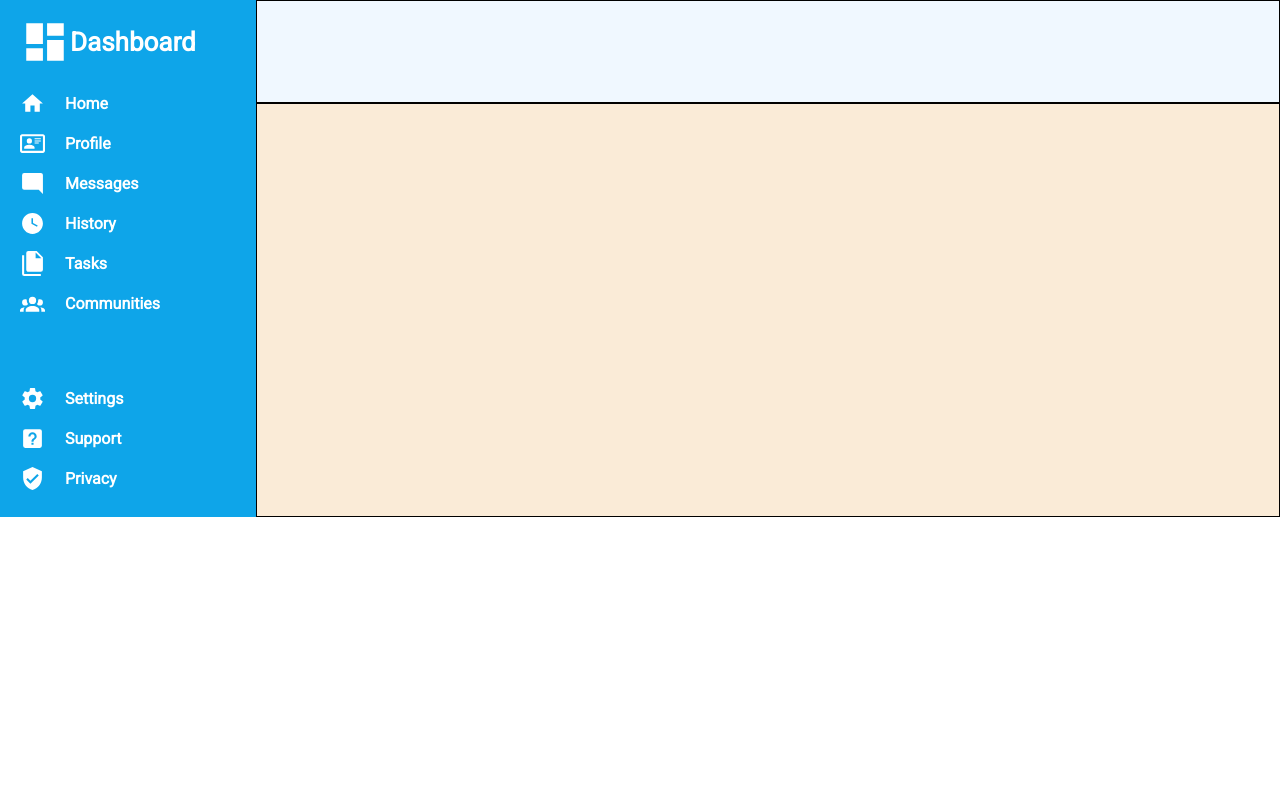
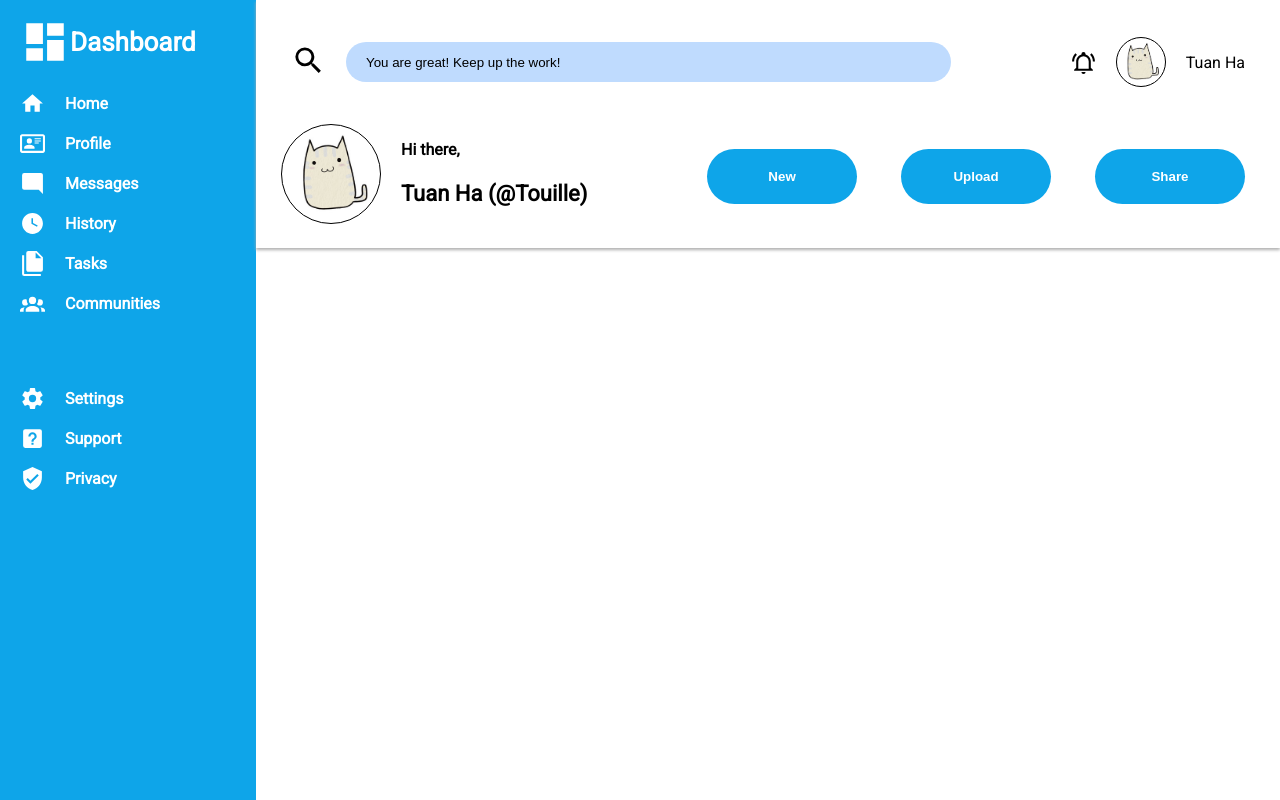
Before and after one commit to Tou1lle/admin-dashboard-top, a plain HTML site: page index.html in a window 1280 px wide. Shown: the top 800 px of the page. Drawn offline with Linux system fonts and the light colour scheme.

Commit message:
Top section of the page

```diff
--- a/index.html
+++ b/index.html
@@ -75,7 +75,29 @@
             </ul>
         </div>
         <div class="user container">
-            <div class="top search"></div>
+            <div class="top search">
+                <div class="top-search-top-row">
+                    <label for="search_bar"><img src="img/magnify.svg" alt="A search logo" width="35" height="35"></label>
+                    <input type="text" name="search_bar" value="You are great! Keep up the work!" class="search-bar" id="search_bar">
+                    <img src="img/bell-ring-outline.svg" alt="A bellring logo" height="25" width="25">
+                    <div class="icon top"></div>
+                    <p>Tuan Ha</p>
+                </div>
+                <div class="top-search-bottom-row">
+                    <div class="bottom-row-first">
+                        <div class="icon bot"></div>
+                        <div>
+                            <p class="greeting">Hi there,</p>
+                            <p class="my-name">Tuan Ha (@Touille)</p>
+                        </div>
+                    </div>
+                    <div class="bottom-row-second">
+                        <button>New</button>
+                        <button>Upload</button>
+                        <button>Share</button>
+                    </div>
+                </div>
+            </div>
             <div class="main article">
                 <div class="your projects"></div>
                 <div class="side content">
--- a/styles.css
+++ b/styles.css
@@ -58,13 +58,92 @@ ul {
 }
 
 /*Top search bar*/
+
+/*Main article with projects etc.*/
+
+
+/*Top search bar*/
 .top.search {
-    border: 1px solid;
-    background-color: aliceblue;
+    display: grid;
+    grid-template-rows: repeat(2, 1fr);
+    box-shadow: 0px 2px 3px rgb(175, 175, 175);
 }
 
-/*Main article with projects etc.*/
-.main.article {
+.top-search-top-row {
+    display: flex;
+    align-items: center;
+    padding: 20px 35px;
+    gap: 20px;
+}
+
+.search-bar {
+    flex-grow: 1;
+    border-radius: 20px;
+    border: none;
+    background-color: #bfdbfe;
+    height: 40px;
+    padding-left: 20px;
+}
+
+img[src*="img/bell"] {
+    margin-left: 100px;
+}
+
+.icon.top {
+    width: 50px;
+    height: 50px;
+    border-radius: 50px;
     border: 1px solid;
-    background-color: antiquewhite;
 }
+
+.top-search-bottom-row {
+    display: flex;
+    align-items: center;
+    justify-content: space-between;
+    padding: 0px 35px 20px 25px;
+}
+
+.icon.bot {
+    width: 100px;
+    height: 100px;
+    border-radius: 50px;
+    border: 1px solid;
+}
+
+.bottom-row-first {
+    display: grid;
+    grid-template-columns: 1fr 2fr;
+    gap: 20px;
+}
+
+.my-name {
+    font-weight: bold;
+    font-size: 22px;
+}
+
+.greeting {
+    font-weight: bold;
+}
+
+
+button {
+    background-color: #0ea5e9;
+    border: none;
+    text-align: center;
+    padding: 20px 0px;
+    border-radius: 30px;
+    color: white;
+    font-weight: bold;
+    width: 150px;
+}
+
+button:nth-child(1),
+button:nth-child(2) {
+    margin-right: 40px;
+}
+
+.icon {
+    background-image: url(img/cat-drawing.jpg);
+    background-position: center;
+    background-size: cover;
+}
```
Also changed, not shown: img/bell-ring-outline.svg (added), img/cat-drawing.jpg (added), img/magnify.svg (added), 1 other file.
